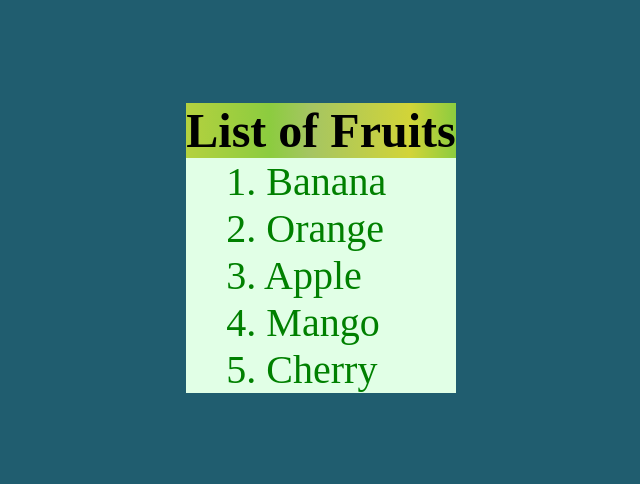
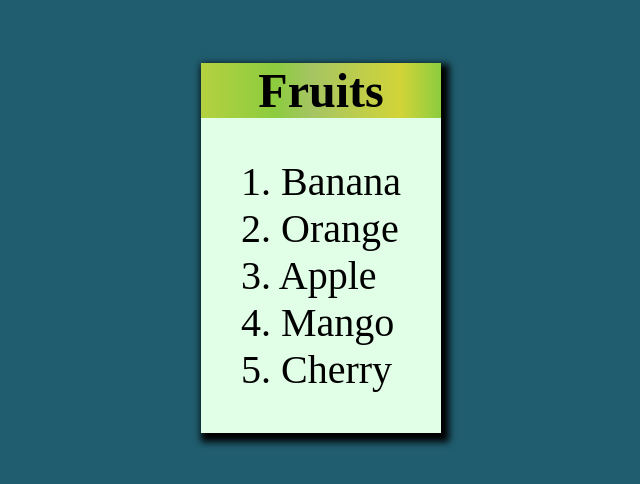
Before and after one commit to iBRazvan/Fruits-HM-3, a plain HTML site: page index.html in a window 1280 px wide. Shown: the part 152-636 px from the top of the page, without its empty margins (319-959 px from the left). Drawn offline with Linux system fonts and the light colour scheme.

Commit message:
This is the second attempt and the final one

```diff
--- a/index.html
+++ b/index.html
@@ -9,16 +9,7 @@
   <title>Fruits-HM-3</title>
 </head>
 
-<body >
-  <div class="container">
-  <div>
-    <p class="firstParagraphStyle"></p>
-    <ul id="fruitList">
-
-    </ul>
-  </div>
-</div>
-
+<body>
+</body>
 <script src="index.js"></script>
-
 </html>
--- a/index.js
+++ b/index.js
@@ -11,21 +11,25 @@
 // Clues! Declare a variable that will be the ul iterate the fruits array and create the li elements *use appendChild method to add the li elements to the ul For the number in front of every fruit use the "i" parameter that represents the position of the iterator.
 
 // Apply styles to the list. In the design you will find only three fruits but there can be unlimited depending on the array length and content
-
-let container = document.getElementsByClassName("container");
-let paragraph = document.querySelector("p");
-paragraph.innerHTML = "List of Fruits";
-
-const fruits = ["Banana", "Orange", "Apple", "Mango", "Cherry"];
-
-const listContainer = document.getElementById("fruitList");
-const createElements = () => {
-  fruits.map((fruits, i) => {
-
-      let fruitElement = document.createElement("li");
-      fruitElement.innerHTML = `${i+1}.  ${fruits}`;
-      listContainer.appendChild(fruitElement);
-
-  })
-}
-createElements();
+let container = document.createElement("div");
+document.body.appendChild(container);
+  container.style = "display: flex; flex-direction: column; justify-content: center; align-items: center; width: 100%; height: 100vh; background: #205d6f; ";
+let contentContainer = document.createElement("div");
+container.appendChild(contentContainer);
+  contentContainer.style = "-webkit-box-shadow: 4px 5px 7px 4px #000000; box-shadow: 4px 5px 7px 4px #000000;"
+  let paragraph = document.createElement("p");
+  contentContainer.appendChild(paragraph);
+    paragraph.innerText = "Fruits";
+    paragraph.style = "font-weight: 700; font-size: 3rem; text-align: center; background: rgb(180,209,63); background: -moz-linear-gradient(90deg, rgba(180,209,63,1) 0%, rgba(140,204,63,1) 31%, rgba(165,197,98,1) 46%, rgba(210,212,56,1) 83%, rgba(140,204,63,1) 100%); background: -webkit-linear-gradient(90deg, rgba(180,209,63,1) 0%, rgba(140,204,63,1) 31%, rgba(165,197,98,1) 46%, rgba(210,212,56,1) 83%, rgba(140,204,63,1) 100%); background: linear-gradient(90deg, rgba(180,209,63,1) 0%, rgba(140,204,63,1) 31%, rgba(165,197,98,1) 46%, rgba(210,212,56,1) 83%, rgba(140,204,63,1) 100%);"
+  let listContainer = document.createElement("ul")
+  contentContainer.appendChild(listContainer);
+  const fruits = ["Banana", "Orange", "Apple", "Mango", "Cherry"];
+    const addFruitElement = () => {
+      fruits.map((fruits, i) => {
+        let fruitsElement = document.createElement("li");
+        fruitsElement.innerText = `${i+1}. ${fruits} `;
+        listContainer.appendChild(fruitsElement);
+        listContainer.style = "margin: 0; padding: 1em; text-align:start; background-color: rgb(225, 255, 230); color: black; list-style-type: none; font-size: 40px;"
+      })
+    }
+addFruitElement();
--- a/style.css
+++ b/style.css
@@ -1,33 +1,3 @@
 *, body{
     margin: 0%;
 }
-
-.container {
-    display: flex;
-    justify-content: center;
-    align-items: center;
-    width: 100%;
-    height: 100vh;
-    background: #205d6f;
-}
-
-
-.firstParagraphStyle {
-  font-weight: 700;
-  font-size: 3rem;
-  background: rgb(180,209,63);
-  background: -moz-linear-gradient(90deg, rgba(180,209,63,1) 0%, rgba(140,204,63,1) 31%, rgba(165,197,98,1) 46%, rgba(210,212,56,1) 83%, rgba(140,204,63,1) 100%);
-  background: -webkit-linear-gradient(90deg, rgba(180,209,63,1) 0%, rgba(140,204,63,1) 31%, rgba(165,197,98,1) 46%, rgba(210,212,56,1) 83%, rgba(140,204,63,1) 100%);
-  background: linear-gradient(90deg, rgba(180,209,63,1) 0%, rgba(140,204,63,1) 31%, rgba(165,197,98,1) 46%, rgba(210,212,56,1) 83%, rgba(140,204,63,1) 100%);
-  margin: 0;
-  padding: 0
-}
-
-#fruitList {
-    margin: 0;
-    background-color: rgb(225, 255, 230);
-    color: black;
-    color: green;
-    list-style-type: none;
-    font-size: 40px;
-}
```
